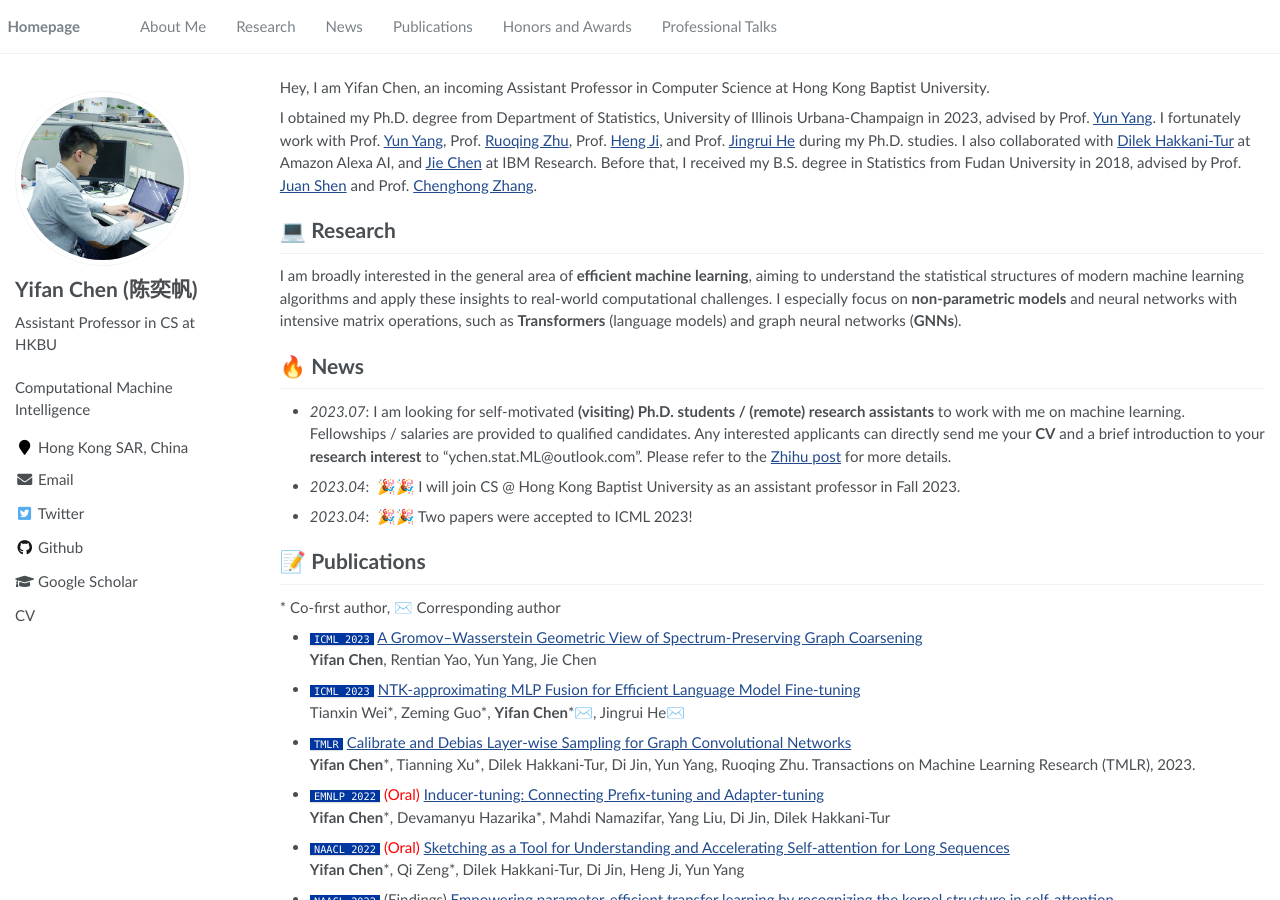
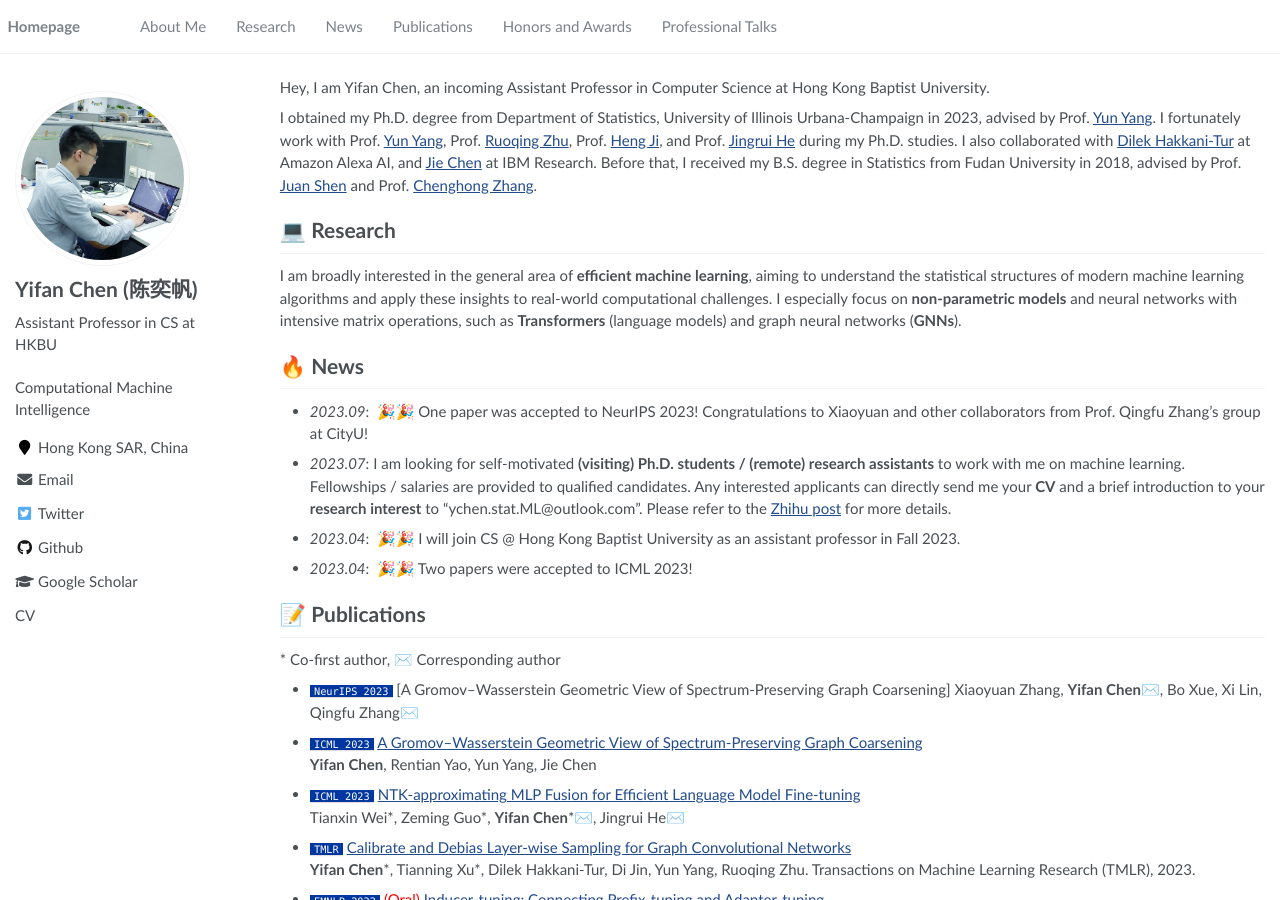
Before and after one commit to ychen-stat-ml/ychen-stat-ml.github.io, a Jekyll site: the page built from _pages/about.md, in a window 1280 px wide and 900 px high. Built offline with Jekyll 4.4.1, drawn with Linux system fonts in a browser that asks for light colours.

Commit message:
add neurips 2023

```diff
--- a/_pages/about.md
+++ b/_pages/about.md
@@ -34,6 +34,7 @@ I especially focus on <strong>non-parametric models</strong> and neural networks
 
 
 # 🔥 News
+- *2023.09*: &nbsp;🎉🎉 One paper was accepted to NeurIPS 2023! Congratulations to Xiaoyuan and other collaborators from Prof. Qingfu Zhang's group at CityU!
 - *2023.07*: I am looking for self-motivated **(visiting) Ph.D. students / (remote) research assistants** to work with me on machine learning. Fellowships / salaries are provided to qualified candidates. Any interested applicants can directly send me your **CV** and a brief introduction to your **research interest** to "ychen.stat.ML@outlook.com". Please refer to the [Zhihu post](https://zhuanlan.zhihu.com/p/651070296) for more details.
 - *2023.04*: &nbsp;🎉🎉 I will join CS @ Hong Kong Baptist University as an assistant professor in Fall 2023.
 - *2023.04*: &nbsp;🎉🎉 Two papers were accepted to ICML 2023!
@@ -52,6 +53,8 @@ I especially focus on <strong>non-parametric models</strong> and neural networks
 </div>
 </div> -->
 
+- ``NeurIPS 2023`` [A Gromov--Wasserstein Geometric View of Spectrum-Preserving Graph Coarsening]
+Xiaoyuan Zhang, **Yifan Chen**✉️, Bo Xue, Xi Lin, Qingfu Zhang✉️
 - ``ICML 2023`` [A Gromov--Wasserstein Geometric View of Spectrum-Preserving Graph Coarsening](https://proceedings.mlr.press/v202/chen23ak.html)
 **Yifan Chen**, Rentian Yao, Yun Yang, Jie Chen
 - ``ICML 2023`` [NTK-approximating MLP Fusion for Efficient Language Model Fine-tuning](https://proceedings.mlr.press/v202/wei23b.html)
```
